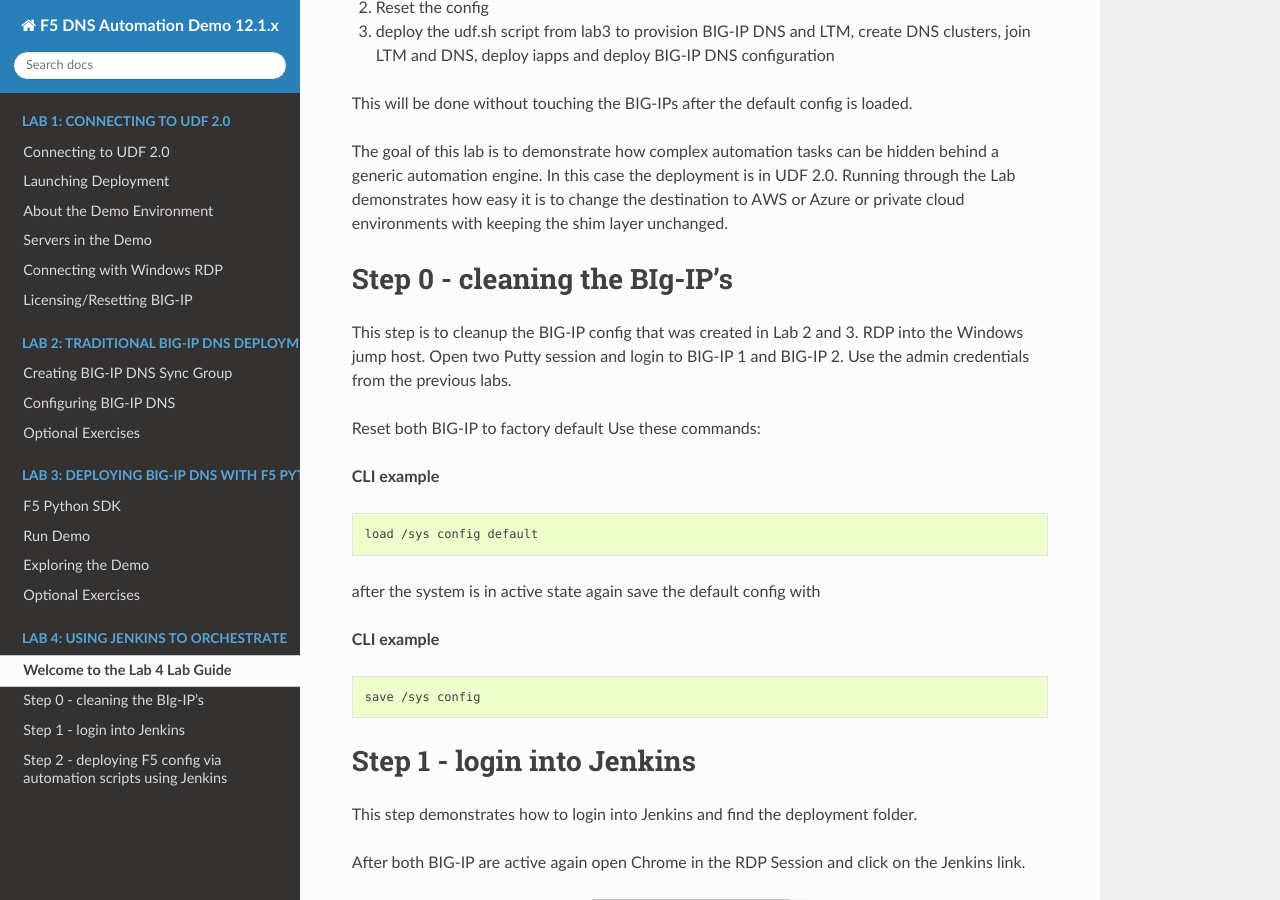
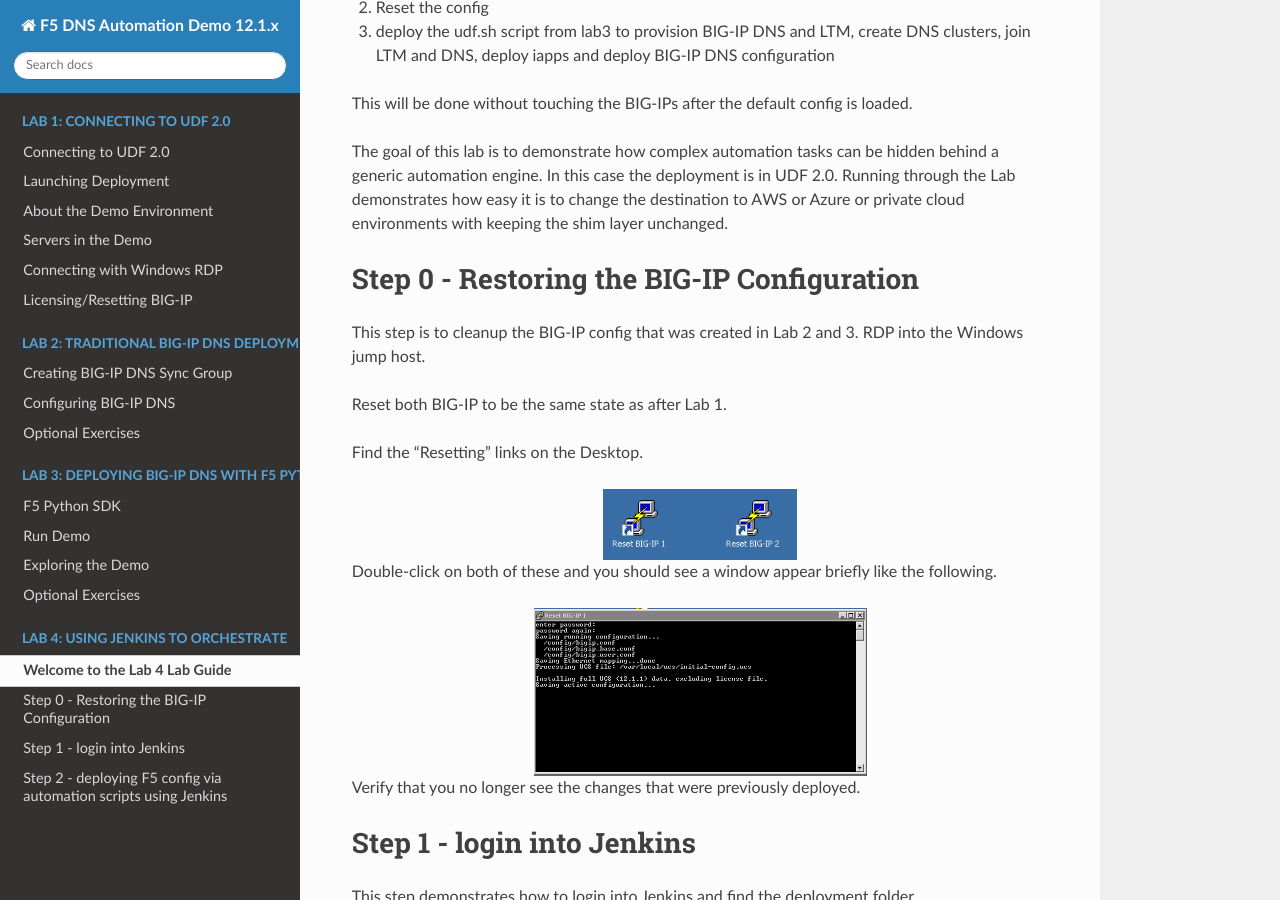
Before and after one commit to f5devcentral/f5-dns-automation-demo-12-1-x, a Sphinx documentation site: the page built from docs/lab4/lab4_guide.rst, in a window 1280 px wide and 900 px high, scrolled down 308 px. Built offline with Sphinx 7.4.7 and the Read the Docs theme 2.0.0, drawn with Linux system fonts in a browser that asks for light colours; pages that are not in the unit, such as notebooks, are missing from menus.

Commit message:
edits to not restore default config

```diff
--- a/docs/lab4/lab4_guide.rst
+++ b/docs/lab4/lab4_guide.rst
@@ -15,30 +15,27 @@
 The goal of this lab is to demonstrate how complex automation tasks can be hidden behind a generic automation engine.
 In this case the deployment is in UDF 2.0. Running through the Lab demonstrates how easy it is to change the destination to AWS or Azure or private cloud environments with keeping the shim layer unchanged.
 
-Step 0 - cleaning the BIg-IP's
-==============================
+Step 0 - Restoring the BIG-IP Configuration
+===========================================
 
 This step is to cleanup the BIG-IP config that was created in Lab 2 and 3.
 RDP into the Windows jump host.
-Open two Putty session and login to BIG-IP 1 and BIG-IP 2. Use the admin credentials from the previous labs.
 
-Reset both BIG-IP to factory default
-Use these commands:
+Reset both BIG-IP to be the same state as after Lab 1.
 
-**CLI example**
+Find the "Resetting" links on the Desktop.
 
-.. code-block:: none
+.. image:: ../lab1/resetting-links.png
+   :scale: 75%
+   :align: center
 
-	load /sys config default
+Double-click on both of these and you should see a window appear briefly like the following.
 
-after the system is in active state again save the default config with
+.. image:: ../lab1/resetting-bigip.png
+   :scale: 50%
+   :align: center
 
-**CLI example**
-
-.. code-block:: none
-
-	save /sys config
-
+Verify that you no longer see the changes that were previously deployed.
 
 
 Step 1 - login into Jenkins
```
